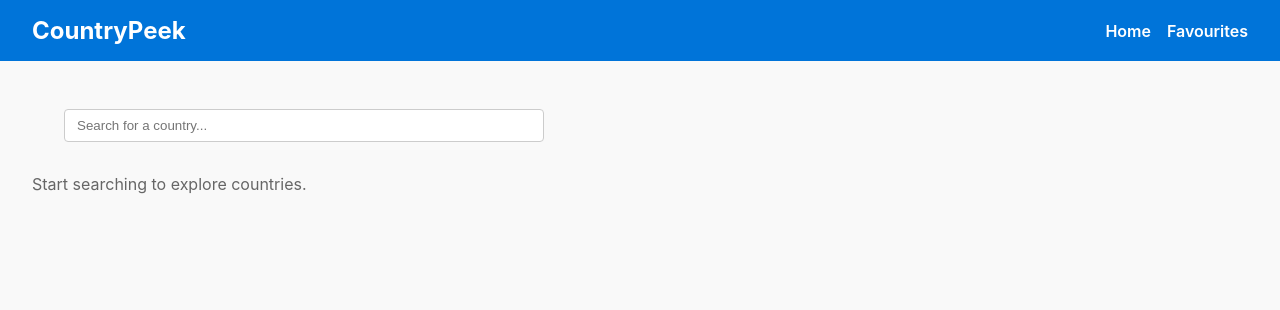
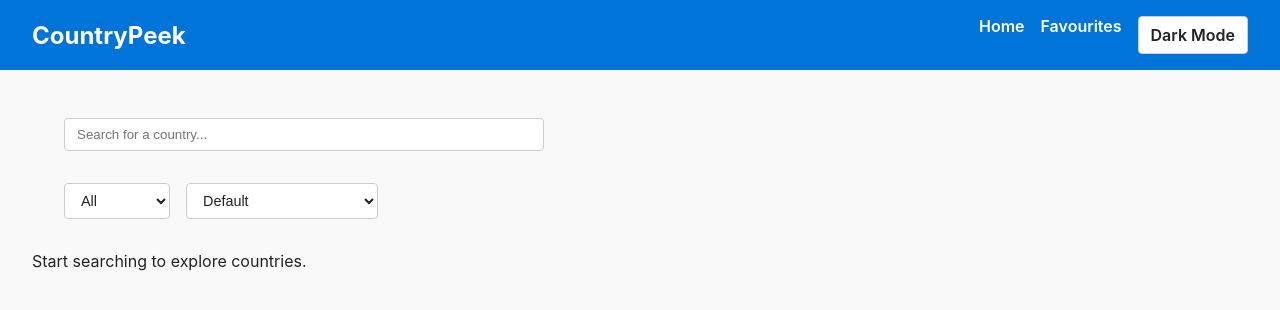
Before and after one commit to shaheerabdulahh/country-peek, a React (Vite) app: page / in a window 1280 px wide. Shown: the top 310 px of the page. Built offline with nearby package versions, Linux system fonts and the light colour scheme.

Commit message:
feat: add region filter, sort controls, and dark/light theme toggle

```diff
--- a/src/components/FilterBar.jsx
+++ b/src/components/FilterBar.jsx
@@ -0,0 +1,32 @@
+function FilterBar({ region, onRegionChange, sortBy, onSortChange }) {
+  return (
+    // 1. div.filter-bar
+    <div className="filter-bar">
+
+      {/* 2. region select */}
+      <select
+        value={region}
+        onChange={(e) => onRegionChange(e.target.value)}
+      >
+        <option value="All">All</option>
+        <option value="Africa">Africa</option>
+        <option value="Americas">Americas</option>
+        <option value="Asia">Asia</option>
+        <option value="Europe">Europe</option>
+        <option value="Oceania">Oceania</option>
+      </select>
+
+      {/* 3. sort select */}
+      <select
+        value={sortBy}
+        onChange={(e) => onSortChange(e.target.value)}
+      >
+        <option value="">Default</option>
+        <option value="name">Name (A–Z)</option>
+        <option value="population">Population (High–Low)</option>
+      </select>
+    </div>
+  )
+}
+
+export default FilterBar
--- a/src/components/Header.jsx
+++ b/src/components/Header.jsx
@@ -1,18 +1,29 @@
-import { Link } from "react-router-dom";
-import "../styles/App.css";
+// 1. import useTheme from '../context/ThemeContext'
+import { useTheme } from '../context/ThemeContext'
+import { Link } from 'react-router-dom'
+import '../styles/App.css'
 
 function Header() {
+  // 2. destructure theme and toggleTheme from useTheme()
+  const { theme, toggleTheme } = useTheme()
+
   return (
     <header className="header">
-      <Link to="/" className="header__brand">
-        CountryPeek
-      </Link>
+      <Link to="/" className="header__brand">CountryPeek</Link>
       <nav className="header__nav">
         <Link to="/">Home</Link>
         <Link to="/favourites">Favourites</Link>
+
+        {/* 3. add a button inside header__nav */}
+        <button
+          onClick={toggleTheme}
+          className="theme-toggle"
+        >
+          {theme === 'light' ? 'Dark Mode' : 'Light Mode'}
+        </button>
       </nav>
     </header>
-  );
+  )
 }
 
-export default Header;
+export default Header
--- a/src/context/ThemeContext.jsx
+++ b/src/context/ThemeContext.jsx
@@ -0,0 +1,37 @@
+import { createContext, useState, useContext } from 'react'
+
+// 1. create the context with createContext()
+const ThemeContext = createContext()
+
+// 2. export it so components can import it
+export function ThemeProvider({ children }) {
+  // 3. declare theme state — start with 'light'
+  const [theme, setTheme] = useState('light')
+
+  function toggleTheme() {
+    // 4. toggle between 'light' and 'dark'
+    const newTheme = theme === 'light' ? 'dark' : 'light'
+    setTheme(newTheme)
+
+    // 5. update document.body.setAttribute('data-theme', ...)
+    if (newTheme === 'light') {
+      document.body.removeAttribute('data-theme')
+    } else {
+      document.body.setAttribute('data-theme', newTheme)
+    }
+  }
+
+  // 6. return the context Provider wrapping {children}
+  //    pass { theme, toggleTheme } as the value prop
+  return (
+    <ThemeContext.Provider value={{ theme, toggleTheme }}>
+      {children}
+    </ThemeContext.Provider>
+  )
+}
+
+// 7. export a useTheme custom hook that calls useContext
+//    so components don't need to import the context directly
+export function useTheme() {
+  return useContext(ThemeContext)
+}
--- a/src/main.jsx
+++ b/src/main.jsx
@@ -2,9 +2,13 @@ import { StrictMode } from 'react'
 import { createRoot } from 'react-dom/client'
 import "./styles/index.css";
 import App from './App.jsx'
+import { ThemeProvider } from './context/ThemeContext'  // import ThemeProvider
 
 createRoot(document.getElementById('root')).render(
   <StrictMode>
-    <App />
+    {/* ThemeProvider must be the outermost wrapper */}
+    <ThemeProvider>
+      <App />
+    </ThemeProvider>
   </StrictMode>,
 )
--- a/src/pages/Home.jsx
+++ b/src/pages/Home.jsx
@@ -1,77 +1,88 @@
-import { useState, useEffect } from "react";
-import SearchBar from "../components/SearchBar";
-import CountryCard from "../components/CountryCard";
+import { useState, useEffect } from 'react'
+import SearchBar from '../components/SearchBar'
+import CountryCard from '../components/CountryCard'
+import FilterBar from '../components/FilterBar'
 
 function Home() {
-  const [query, setQuery] = useState("");
-  // 1. add state for: countries (array), loading (boolean), error (null)
-  const [countries, setCountries] = useState([]);
-  const [loading, setLoading] = useState(false);
-  const [error, setError] = useState(null);
+  const [query, setQuery] = useState('')
+  const [countries, setCountries] = useState([])
+  const [loading, setLoading] = useState(false)
+  const [error, setError] = useState(null)
+
+  // 1. add state: region ('All'), sortBy ('')
+  const [region, setRegion] = useState('All')
+  const [sortBy, setSortBy] = useState('')
 
   useEffect(() => {
-    // 2. if query is empty — clear countries and error, return early
     if (!query) {
-      setCountries([]);
-      setError(null);
-      return;
+      setCountries([])
+      setError(null)
+      return
     }
 
-    // 3. set up a debounce timer (400ms)
     const timer = setTimeout(() => {
-      setLoading(true);
+      setLoading(true)
+      fetch(`https://restcountries.com/v3.1/name/${query}`)
+        .then(res => {
+          if (!res.ok) throw new Error('Failed to fetch countries')
+          return res.json()
+        })
+        .then(data => {
+          setCountries(data)
+          setError(null)
+        })
+        .catch(err => {
+          setCountries([])
+          setError(err.message)
+        })
+        .finally(() => setLoading(false))
+    }, 400)
 
-      fetch(`https://restcountries.com/v3.1/name/${query}`)
-        .then((res) => {
-          if (!res.ok) {
-            throw new Error("Failed to fetch countries");
-          }
-          return res.json();
-        })
-        .then((data) => {
-          setCountries(data);
-          setError(null);
-        })
-        .catch((err) => {
-          setCountries([]);
-          setError(err.message);
-        })
-        .finally(() => {
-          setLoading(false);
-        });
-    }, 400);
+    return () => clearTimeout(timer)
+  }, [query])
 
-    // 4. cleanup function cancels the timer
-    return () => clearTimeout(timer);
-  }, [query]);
+  // 3. compute displayed — derived from countries
+  const displayed = countries
+    .filter(country => region === 'All' || country.region === region)
+    .sort((a, b) => {
+      if (sortBy === 'name') {
+        return a.name.common.localeCompare(b.name.common)
+      }
+      if (sortBy === 'population') {
+        return b.population - a.population
+      }
+      return 0
+    })
 
   return (
     <div className="home">
       <SearchBar query={query} onQueryChange={setQuery} />
 
-      {/* 5. show a loading paragraph when loading is true */}
+      {/* 2. render FilterBar */}
+      <FilterBar
+        region={region}
+        onRegionChange={setRegion}
+        sortBy={sortBy}
+        onSortChange={setSortBy}
+      />
+
       {loading && <p>Loading...</p>}
-
-      {/* 6. show an error paragraph when error is set */}
       {error && <p className="error">{error}</p>}
 
-      {/* 7. when not loading, no error, countries.length > 0 */}
-      {!loading && !error && countries.length > 0 && (
+      {!loading && !error && displayed.length > 0 && (
         <div className="cards-grid">
-          {countries.map((country) => (
+          {/* 4. render displayed.map(...) */}
+          {displayed.map(country => (
             <CountryCard key={country.cca3} country={country} />
           ))}
         </div>
       )}
 
-      {/* 8. when not loading, no error, no countries, empty query */}
-      {!loading && !error && countries.length === 0 && !query && (
-        <p className="home__placeholder">
-          Start searching to explore countries.
-        </p>
+      {!loading && !error && displayed.length === 0 && !query && (
+        <p>Start searching to explore countries.</p>
       )}
     </div>
-  );
+  )
 }
 
-export default Home;
+export default Home
--- a/src/styles/index.css
+++ b/src/styles/index.css
@@ -19,3 +19,74 @@ a {
   text-decoration: none;
   color: inherit;
 }
+
+/* 1. define tokens on :root */
+:root {
+  --bg: #f9f9f9;
+  --text: #222;
+  --card-bg: #fff;
+  --header-bg: #0074d9;
+  --input-border: #ccc;
+}
+
+/* 2. dark theme overrides */
+[data-theme="dark"] {
+  --bg: #1e1e1e;
+  --text: #f5f5f5;
+  --card-bg: #2a2a2a;
+  --header-bg: #111;
+  --input-border: #555;
+}
+
+/* 3. use tokens */
+body {
+  margin: 0;
+  font-family: -apple-system, BlinkMacSystemFont, "Segoe UI", Roboto, Oxygen,
+    Ubuntu, Cantarell, "Open Sans", "Helvetica Neue", sans-serif;
+  background-color: var(--bg);
+  color: var(--text);
+}
+
+.card {
+  background-color: var(--card-bg);
+  color: var(--text);
+}
+
+.header {
+  background-color: var(--header-bg);
+  color: var(--text);
+}
+
+.search-bar__input {
+  border: 1px solid var(--input-border);
+  background-color: var(--card-bg);
+  color: var(--text);
+}
+
+/* 4. filter-bar */
+.filter-bar {
+  display: flex;
+  gap: 1rem;
+  padding: 1rem 2rem;
+}
+
+/* 5. filter-bar select */
+.filter-bar select {
+  padding: 0.5rem 0.75rem;
+  border: 1px solid var(--input-border);
+  border-radius: 4px;
+  font-size: 0.9rem;
+  background-color: var(--card-bg);
+  color: var(--text);
+}
+
+/* 6. theme-toggle */
+.theme-toggle {
+  all: unset; /* reset styles */
+  cursor: pointer;
+  border: 1px solid var(--input-border);
+  border-radius: 4px;
+  padding: 0.5rem 0.75rem;
+  background-color: var(--card-bg);
+  color: var(--text);
+}
```
